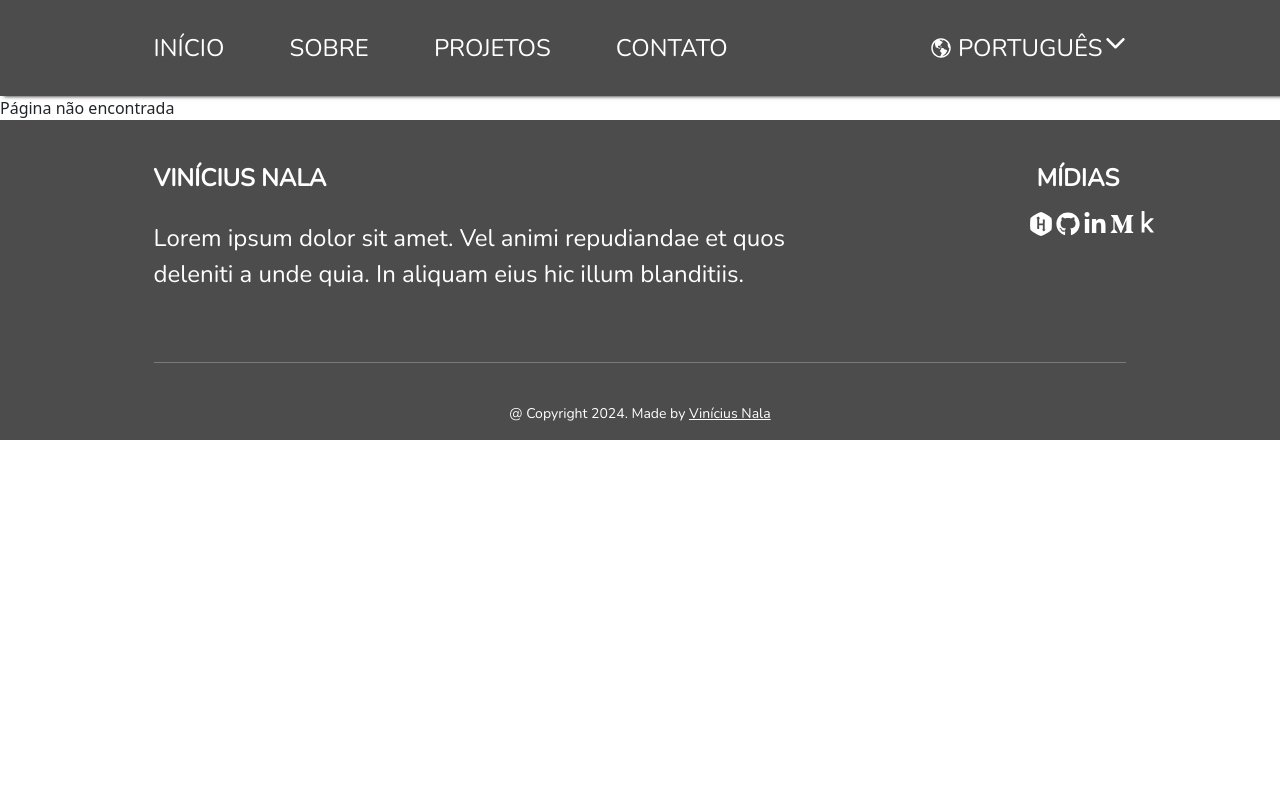
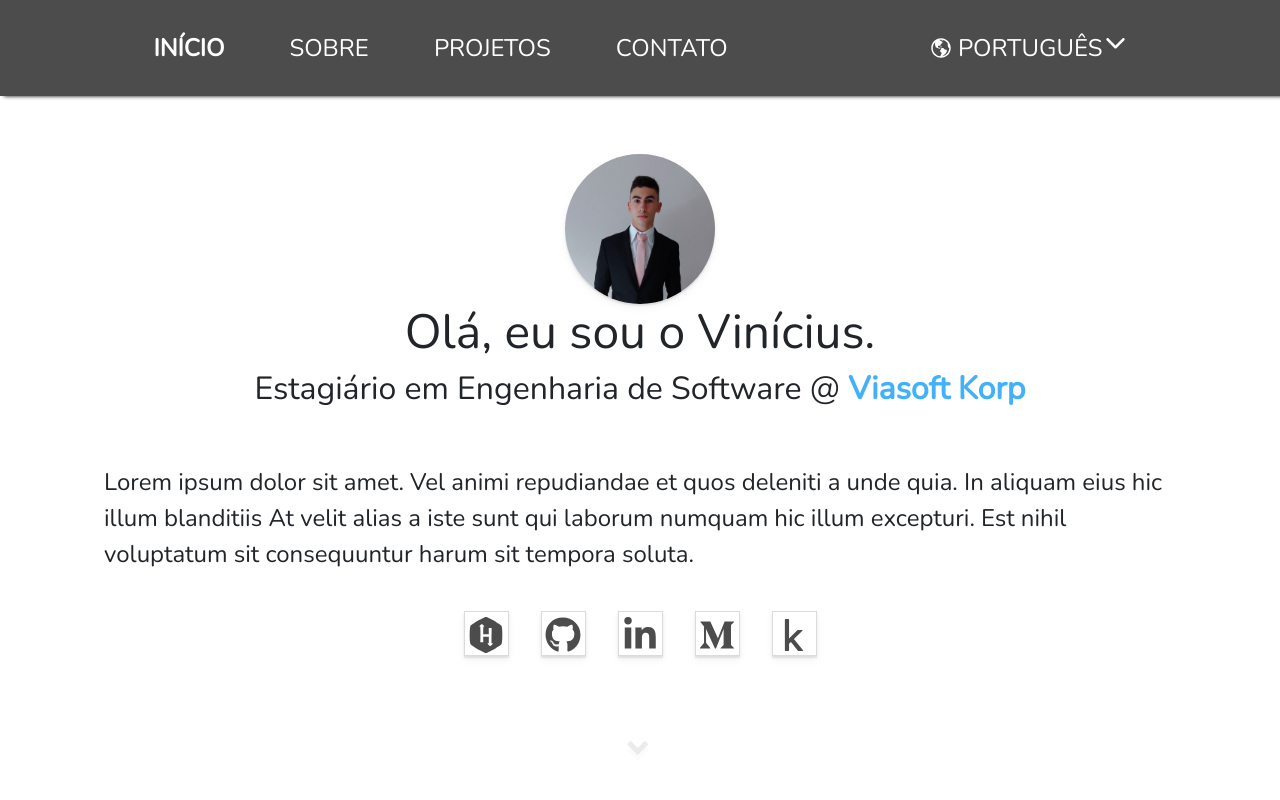
Before and after one commit to ViniciusNalaSantos/PersonalWebsite, a React (Create React App) app in the folder frontend/: page /#/home in a window 1280 px wide. Shown: the top 800 px of the page. Built offline with nearby package versions, Linux system fonts and the light colour scheme.

Commit message:
Put navs in banner to bold when the user is in that page.

```diff
--- a/frontend/src/App.js
+++ b/frontend/src/App.js
@@ -11,7 +11,7 @@ import { HashRouter, Routes, Route, BrowserRouter } from "react-router";
 function App() {
   return (
     <div className='body'>
-      <HashRouter>
+      <BrowserRouter>
         <Banner />
         <Routes>
           <Route path='/' element={ <Home /> } />
@@ -21,7 +21,7 @@ function App() {
           <Route path='*' element={<div>Página não encontrada</div>} />
         </Routes>
         <Footer />
-      </HashRouter>
+      </BrowserRouter>
     </div>
   );
 }
--- a/frontend/src/components/Banner/index.js
+++ b/frontend/src/components/Banner/index.js
@@ -1,15 +1,16 @@
 import { LiaGlobeAmericasSolid } from "react-icons/lia";
 import { FaChevronDown } from "react-icons/fa6";
-import './banner.css'
+import './banner.css';
+import BannerLink from "../BannerLink";
 
 function Banner() {
   return (
     <header className="banner">
         <nav className="banner-navigations">
-            <a>INÍCIO</a>
-            <a>SOBRE</a>
-            <a>PROJETOS</a>
-            <a>CONTATO</a>
+            <BannerLink className="banner-navigations-home" to="/" >INÍCIO</BannerLink>
+            <BannerLink className="banner-navigations-about" to="/about" >SOBRE</BannerLink>
+            <BannerLink className="banner-navigations-projects" to="/projects" >PROJETOS</BannerLink>
+            <BannerLink className="banner-navigations-contact" to="/contact" >CONTATO</BannerLink>
         </nav>
         <div className="banner-select-language">
           <LiaGlobeAmericasSolid size={'24'} />
--- /dev/null
+++ b/frontend/src/components/BannerLink/bannerLink.css
@@ -0,0 +1,11 @@
+.banner-navigations-home:visited, .banner-navigations-home:hover, .banner-navigations-home:link, .banner-navigations-home:active,
+.banner-navigations-about:visited, .banner-navigations-about:hover, .banner-navigations-about:link, banner-navigations-about:active,
+.banner-navigations-projects:visited, .banner-navigations-projects:hover, .banner-navigations-projects:link, .banner-navigations-projects:active,
+.banner-navigations-contact:visited, .banner-navigations-contact:hover, .banner-navigations-contact:link, .banner-navigations-contact:active {
+    color: var(--color-secondary-white);
+    text-decoration: none;
+}
+
+.banner-navigations-contrasted {
+    font-weight: bold;
+}
--- /dev/null
+++ b/frontend/src/components/BannerLink/index.js
@@ -0,0 +1,14 @@
+import { Link, useLocation } from "react-router";
+import "./bannerLink.css";
+
+function BannerLink({children, className, to }) {
+    const location = useLocation();
+    console.log(location)
+
+    return (
+        <Link className={`${className} ${location.pathname === to ? 'banner-navigations-contrasted' : ""}`}
+                         to={to}>{children}</Link>
+    )
+}
+
+export default BannerLink
```
